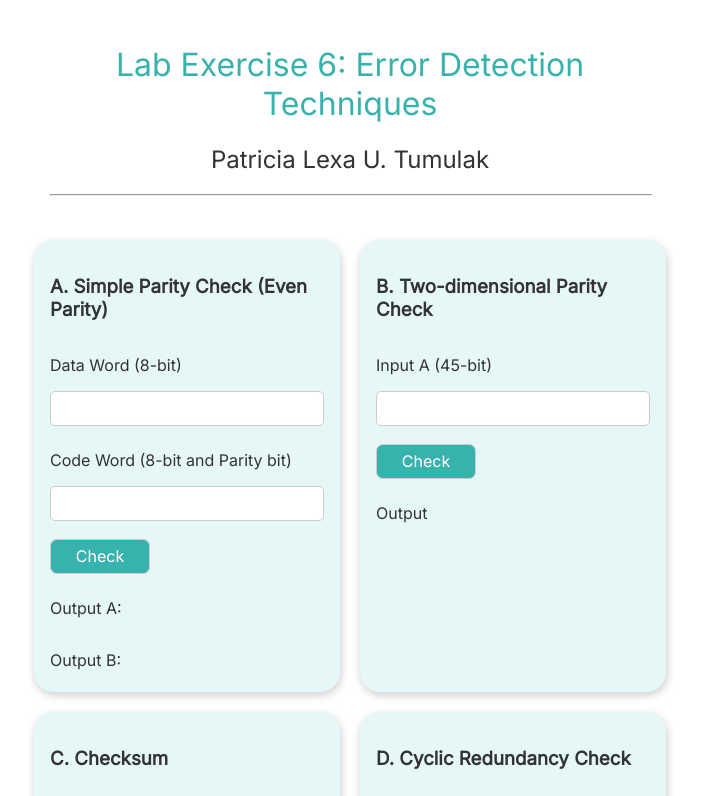
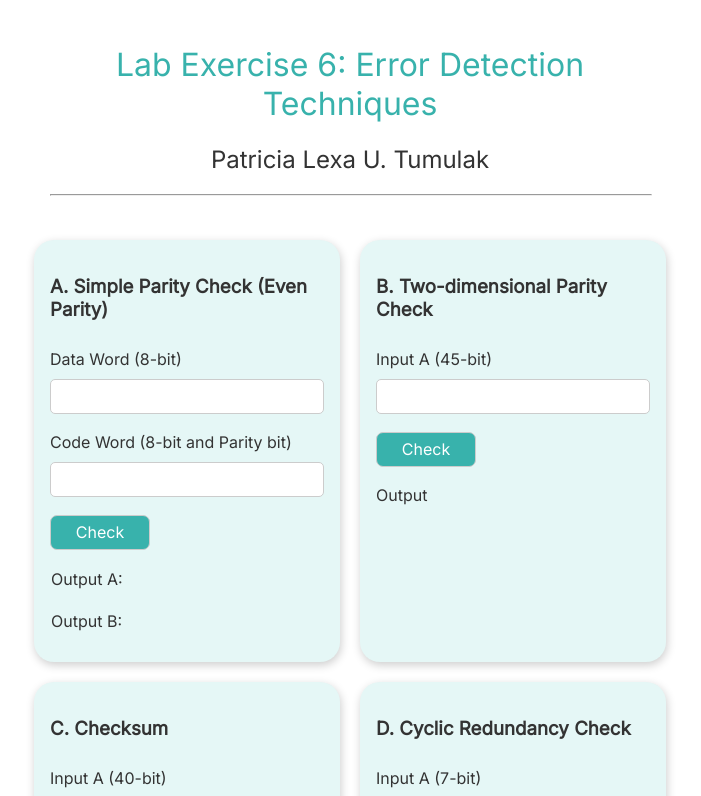
Before and after one commit to PatTumulak/cmsc137-labexer6, a Svelte app: page / in a window 1280 px wide. Shown: the top 796 px of the page, without its empty margins (290-991 px from the left). Built offline with nearby package versions, Linux system fonts and the light colour scheme.

Commit message:
Added tag for output and made minor fixes

```diff
--- a/src/cards/ChecksumCard.svelte
+++ b/src/cards/ChecksumCard.svelte
@@ -16,13 +16,13 @@
 </div>
 
 <style>
-    .card {
+	.card {
 		display: flex;
 		flex-direction: column;
 		background-color: #e5f7f6;
 		padding: 16px;
 		border-radius: 20px;
-		height: 420px;
+		height: 390px;
 		box-shadow: 1px 3px 10px rgb(0 0 0 / 0.2);
 	}
 
@@ -42,4 +42,30 @@
 		cursor: pointer;
 		background-color: #57d1cb;
 	}
+
+	.output {
+		display: flex;
+		flex-direction: column;
+		justify-content: space-between;
+		height: 5px;
+	}
+
+	.output-row {
+		display: flex;
+		flex-direction: row;
+		align-items: center;
+		padding: 1px;
+	}
+
+	p {
+		margin: 0;
+		padding: 10px 0;
+	}
+
+	.output-tag {
+		margin-left: 10px;
+		padding: 5px 10px;
+		border-radius: 6px;
+		background-color: aquamarine;
+	}
 </style>
--- a/src/cards/CyclicCard.svelte
+++ b/src/cards/CyclicCard.svelte
@@ -16,13 +16,13 @@
 </div>
 
 <style>
-    .card {
+	.card {
 		display: flex;
 		flex-direction: column;
 		background-color: #e5f7f6;
 		padding: 16px;
 		border-radius: 20px;
-		height: 420px;
+		height: 390px;
 		box-shadow: 1px 3px 10px rgb(0 0 0 / 0.2);
 	}
 
@@ -42,4 +42,30 @@
 		cursor: pointer;
 		background-color: #57d1cb;
 	}
+
+	.output {
+		display: flex;
+		flex-direction: column;
+		justify-content: space-between;
+		height: 5px;
+	}
+
+	.output-row {
+		display: flex;
+		flex-direction: row;
+		align-items: center;
+		padding: 1px;
+	}
+
+	p {
+		margin: 0;
+		padding: 10px 0;
+	}
+
+	.output-tag {
+		margin-left: 10px;
+		padding: 5px 10px;
+		border-radius: 6px;
+		background-color: aquamarine;
+	}
 </style>
--- a/src/cards/SimpleParityCard.svelte
+++ b/src/cards/SimpleParityCard.svelte
@@ -1,8 +1,8 @@
 <script>
     let simpleParityA = '';
 	let simpleParityB = '';
-	let outputA = '';
-	let outputB = '';
+	$:outputA = '';
+	$:outputB = '';
 
 	function isValidBinary(input) {
 		for (let i of input) {
@@ -14,14 +14,17 @@
 	}
 
 	function generateParity(input) {
+		console.log('input', input)
 		let sum = 0;
 
-		for (let i of input) {
-			if (i === 1) {
+		for (var i of input) {
+			if (i === '1') {
 				sum++;
 			}
 		}
+		// console.log('sum', sum)
 		let parity = sum%2 === 0 ? '0' : '1';
+		// console.log('parity', parity);
 		return parity;
 	}
 
@@ -59,7 +62,7 @@
 
 				outputA = dataWord;
 				outputB = syndromeCheck === true ? simpleParityB.substring(
-					0, simpleParityB.length-2) : 'Discarded';
+					0, simpleParityB.length-1) : 'Discarded';
 
 				// console.log('parity', parityA);
 				// console.log(simpleParityA);
@@ -67,8 +70,12 @@
 				// console.log('output', outputA);
 				// console.log('output', outputB);
 			} else {
-				console.log('hatdog');
+				outputA = 'Invalid input';
+				outputB = 'Invalid input';
 			}
+		} else {
+			outputA = 'No input';
+			outputB = 'No input';
 		}
 	}
 </script>
@@ -85,8 +92,24 @@
 
     <button on:click={handleClick}>Check</button>
 
-    <p>Output A: { outputA }</p>
-	<p>Output B: { outputB }</p>
+	<div class="output">
+		<span class="output-row">
+			<p>Output A:</p>
+			{#if outputA}
+				<p class="output-tag">{outputA}</p>
+			{:else}
+				<p></p>
+			{/if}
+		</span>
+		<span class="output-row">
+			<p>Output B:</p>
+			{#if outputB}
+				<p class="output-tag">{outputB}</p>
+			{:else}
+				<p></p>
+			{/if}
+		</span>
+	</div>
 </div>
 
 <style>
@@ -96,7 +119,7 @@
 		background-color: #e5f7f6;
 		padding: 16px;
 		border-radius: 20px;
-		height: 420px;
+		height: 390px;
 		box-shadow: 1px 3px 10px rgb(0 0 0 / 0.2);
 	}
 
@@ -116,4 +139,30 @@
 		cursor: pointer;
 		background-color: #57d1cb;
 	}
+
+	.output {
+		display: flex;
+		flex-direction: column;
+		justify-content: space-between;
+		height: 5px;
+	}
+
+	.output-row {
+		display: flex;
+		flex-direction: row;
+		align-items: center;
+		padding: 1px;
+	}
+
+	p {
+		margin: 0;
+		padding: 10px 0;
+	}
+
+	.output-tag {
+		margin-left: 10px;
+		padding: 5px 10px;
+		border-radius: 6px;
+		background-color: aquamarine;
+	}
 </style>
--- a/src/cards/TwoDimensionalCard.svelte
+++ b/src/cards/TwoDimensionalCard.svelte
@@ -16,13 +16,13 @@
 </div>
 
 <style>
-    .card {
+	.card {
 		display: flex;
 		flex-direction: column;
 		background-color: #e5f7f6;
 		padding: 16px;
 		border-radius: 20px;
-		height: 420px;
+		height: 390px;
 		box-shadow: 1px 3px 10px rgb(0 0 0 / 0.2);
 	}
 
@@ -42,4 +42,30 @@
 		cursor: pointer;
 		background-color: #57d1cb;
 	}
+
+	.output {
+		display: flex;
+		flex-direction: column;
+		justify-content: space-between;
+		height: 5px;
+	}
+
+	.output-row {
+		display: flex;
+		flex-direction: row;
+		align-items: center;
+		padding: 1px;
+	}
+
+	p {
+		margin: 0;
+		padding: 10px 0;
+	}
+
+	.output-tag {
+		margin-left: 10px;
+		padding: 5px 10px;
+		border-radius: 6px;
+		background-color: aquamarine;
+	}
 </style>
```
